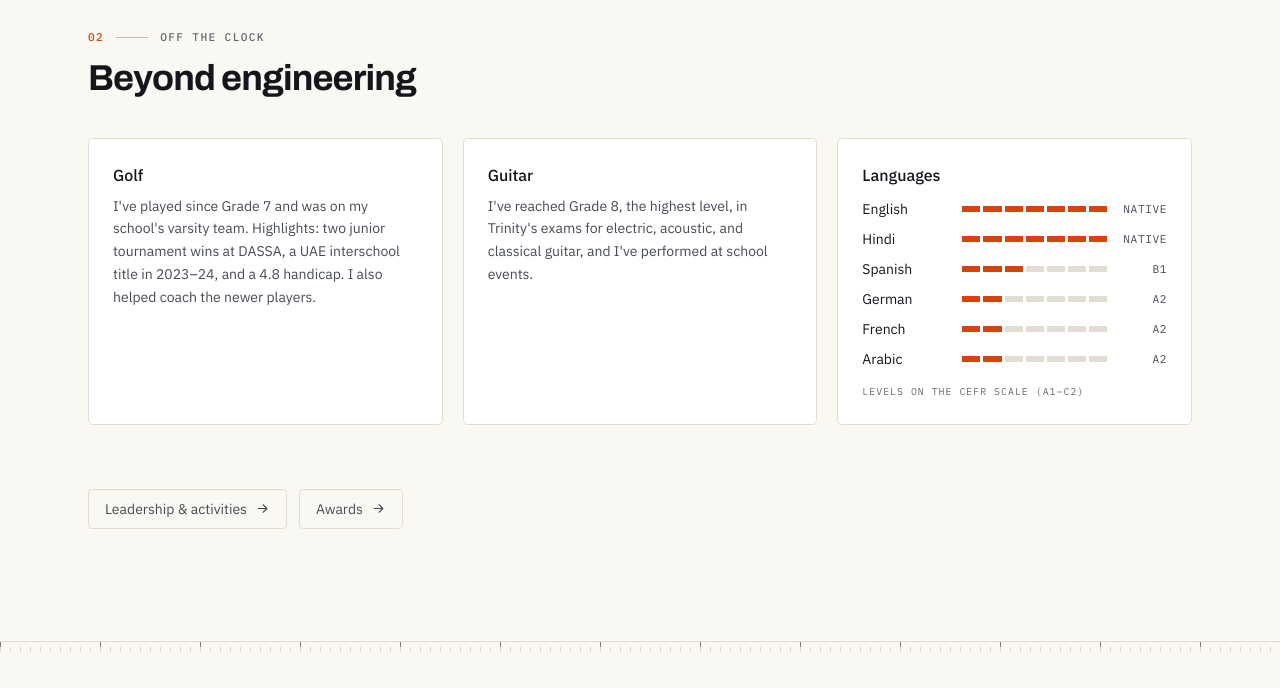
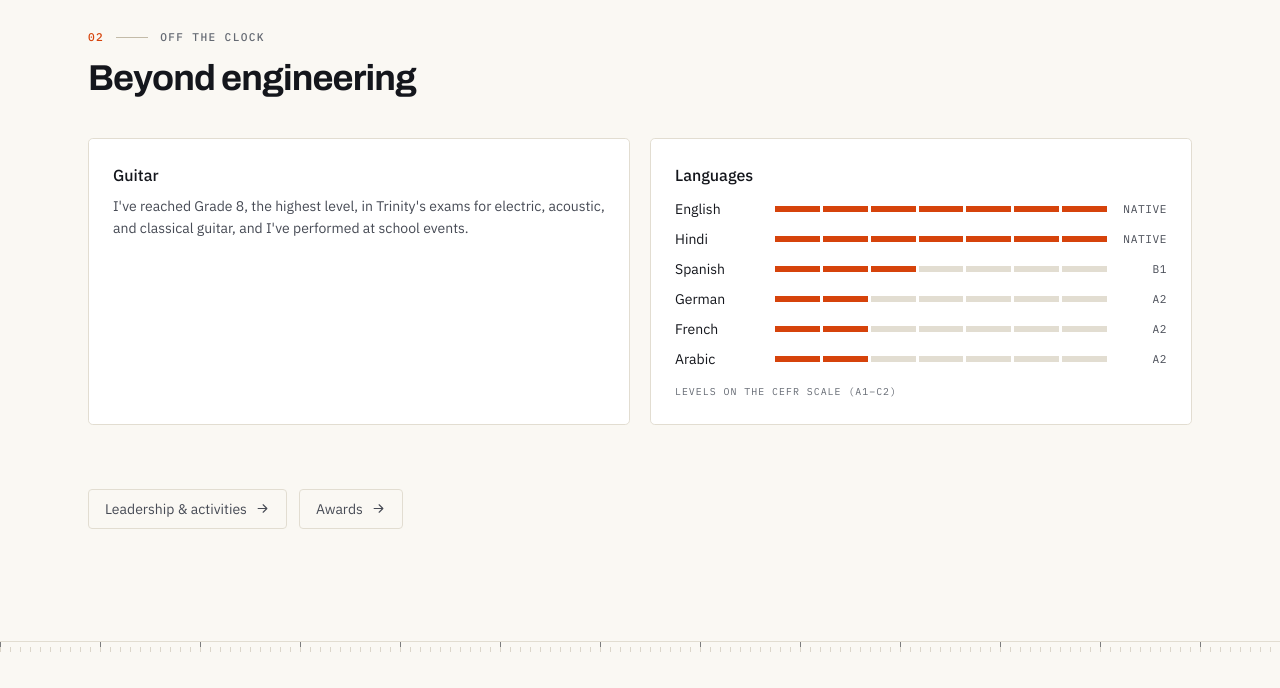
Before and after one commit to aryan-agarwal1108/aryan-agarwal1108.github.io, an Astro site: page /about in a window 1280 px wide. Shown: the part 2120-2808 px from the top of the page. Built offline with nearby package versions, Linux system fonts and the light colour scheme; Astro itself is replaced by a stand-in of ours.

Commit message:
Remove the golf card from the About page
Co-Authored-By: Claude Opus 5.5 <noreply@anthropic.com>

```diff
--- a/src/config.ts
+++ b/src/config.ts
@@ -486,10 +486,6 @@ export const languages: { name: string; level: string }[] = [
 // "Beyond engineering" section on the About page (hidden if empty).
 export const interests: { title: string; text: string }[] = [
   {
-    title: 'Golf',
-    text: "I've played since Grade 7 and was on my school's varsity team. Highlights: two junior tournament wins at DASSA, a UAE interschool title in 2023–24, and a 4.8 handicap. I also helped coach the newer players.",
-  },
-  {
     title: 'Guitar',
     text: "I've reached Grade 8, the highest level, in Trinity's exams for electric, acoustic, and classical guitar, and I've performed at school events.",
   },
--- a/src/pages/about.astro
+++ b/src/pages/about.astro
@@ -141,7 +141,7 @@ const journey: { when: string; where: string; what: string; next?: boolean }[] =
         <div class="mt-20">
           <p class="reveal label flex items-center gap-3"><span class="text-accent">02</span><span class="h-px w-8 bg-line-strong" />Off the clock</p>
           <h2 class="reveal mt-3 mb-10 text-3xl font-semibold tracking-tight sm:text-4xl">Beyond engineering</h2>
-          <div class="grid gap-5 sm:grid-cols-2 lg:grid-cols-3">
+          <div class="grid gap-5 sm:grid-cols-2">
             {interests.map((it) => (
               <div class="reveal card p-6">
                 <h3 class="font-medium text-fg">{it.title}</h3>
```
